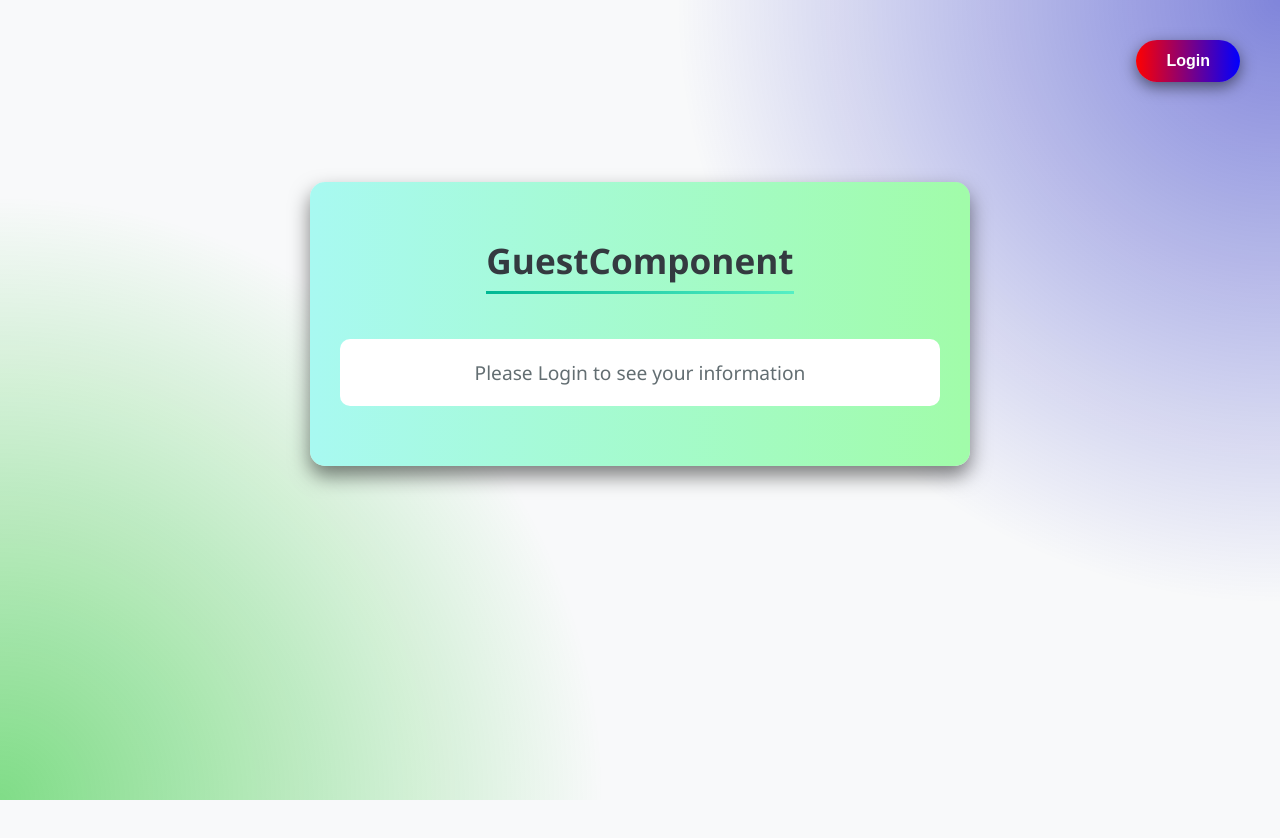
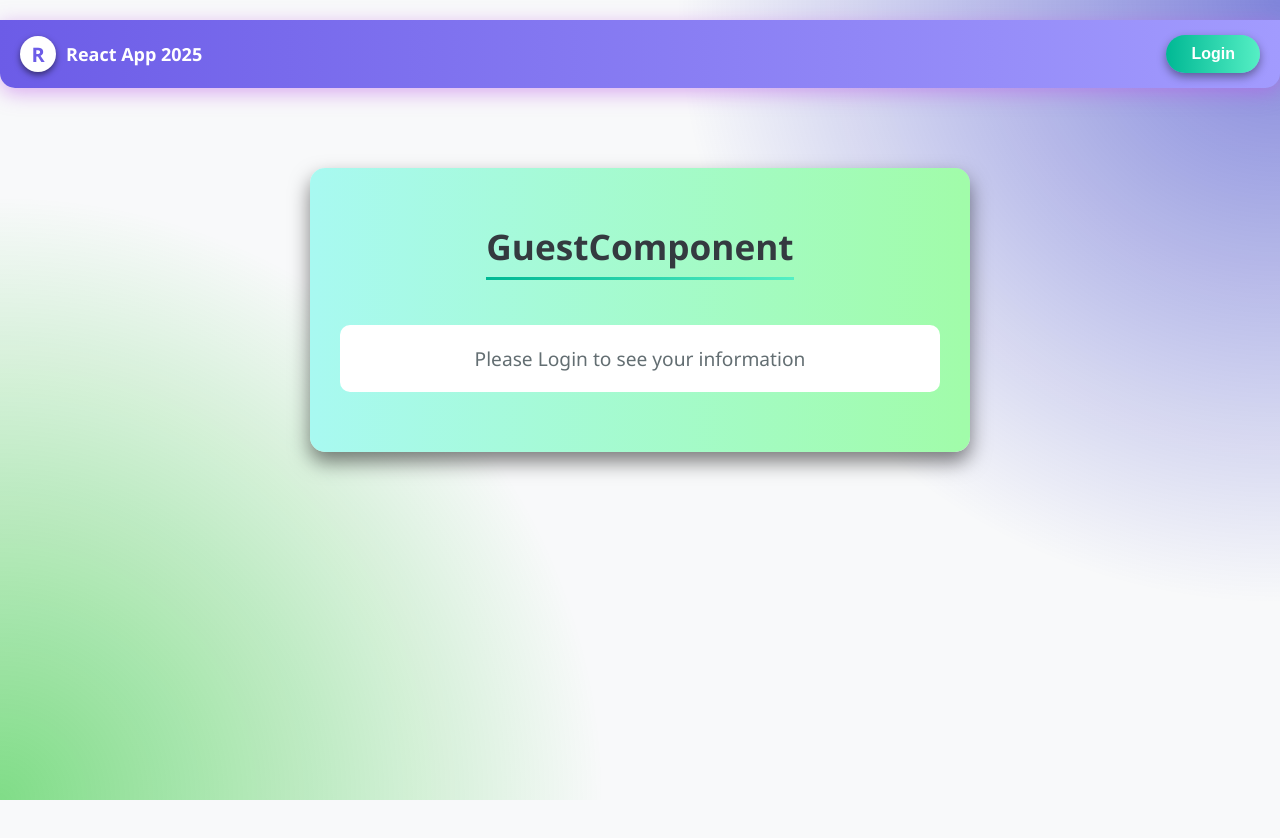
Before and after one commit to Ebrahimim29/Life-Cycle-Project-React-, a React (Vite) app: page / in a window 1280 px wide. Built offline with nearby package versions, Linux system fonts and the light colour scheme.

Commit message:
InLine Styles

```diff
--- a/src/App.jsx
+++ b/src/App.jsx
@@ -1,6 +1,24 @@
 import { useState } from "react";
 import UserComponent from "./UserComponent";
 import GuestComponent from "./GuestComponent";
+
+const headerStyle = {
+  width: '100%',
+  padding: '15px 20px',
+  marginBottom: '30px',
+  background: 'linear-gradient(to right, #6c5ce7, #a29bfe)',
+  borderRadius: '0 0 15px 15px',
+  boxShadow: '0 5px 20px rgba(188, 92, 231, 0.5)',
+  color: 'white',
+  fontWeight: 'bold',
+  fontSize: '18px',
+  display: 'flex',
+  justifyContent: 'space-between',
+  alignItems: 'center',
+  position: 'sticky',
+  top: '0',
+  zIndex: '100'
+}
 
 const App = () => {
   const [isLogined, setIsLogined] = useState(false);
@@ -8,14 +26,47 @@ const App = () => {
   return (
     <div className="app-container">
       <div className="app-background"></div>
-      <div className="nav-bar">
-        <button
-          className={`toggle-btn ${isLogined ? "logout" : "login"}`}
-          onClick={() => setIsLogined(!isLogined)}
-        >
-          {isLogined ? "Logout" : "Login"}
-        </button>
-      </div>
+      {/* <div className="nav-bar"> */}
+
+        <header style={headerStyle}>
+          <div style={{
+            display: 'flex',
+            alignItems: 'center',
+            gap: '10px'
+          }}>
+            <div style={{
+              width: '36px',
+              height: '36px',
+              backgroundColor: 'white',
+              borderRadius: '50%',
+              display: 'flex',
+              justifyContent: 'center',
+              alignItems: 'center',
+              color: '#6c5ce7',
+              fontWeight: 'bold',
+              fontSize: '20px',
+              boxShadow: '0 3px 6px rgba(0, 0, 0, 0.5)'
+            }}>
+              R
+            </div>
+            <span>React App {new Date().getFullYear()}</span>
+          </div>
+
+          <button
+            className={`toggle-btn ${isLogined ? "logout" : "login"}`}
+            onClick={() => setIsLogined(!isLogined)}
+          style={{
+            background: isLogined ?
+            'linear-gradient(to right, #ff6b6b, #ff8e8e)' :
+            'linear-gradient(to right, #00b894, #55efc4)',
+            padding: '10px 25px',
+            boxShadow: '0 4px 10px rgba(0, 0, 0, 0.4)'
+          }}>
+            {isLogined ? "Logout" : "Login"}
+          </button>
+        </header>
+
+      {/* </div> */}
       <div className="app-content">
         {isLogined ? <UserComponent /> : <GuestComponent />}
       </div>
```
